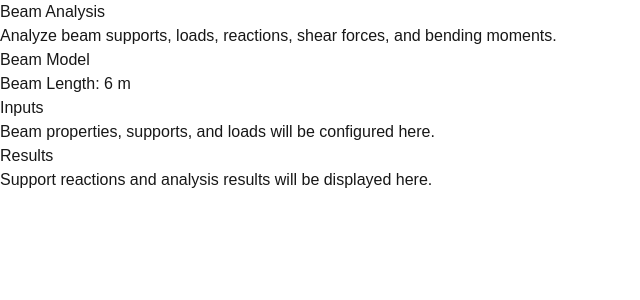
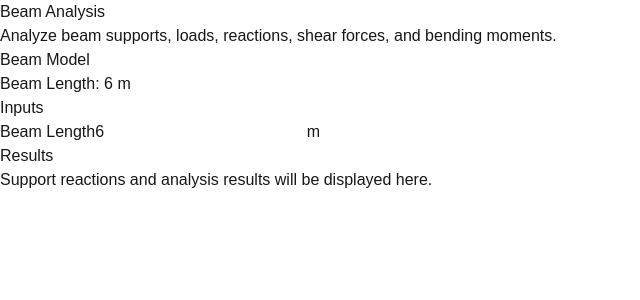
Before and after one commit to jkupi/engineering_platform, a Next.js app: page /structural/beam in a window 1280 px wide. Shown: the top 300 px of the page, without its empty margins (0-640 px from the left). Built offline with nearby package versions, Linux system fonts and the light colour scheme.

Commit message:
Made beam length editable

```diff
--- a/src/app/structural/beam/page.tsx
+++ b/src/app/structural/beam/page.tsx
@@ -1,10 +1,13 @@
+"use client";
+
+import { useState } from "react";
 import BeamModel from "@/components/BeamModel";
 import type { Beam } from "@/engine/structures/beam/types";
 
 export default function BeamPage() {
-  const beam: Beam = {
+  const [beam, setBeam] = useState<Beam>({
     length: 6,
-  };
+  });
 
   return (
     <main>
@@ -15,12 +18,27 @@ export default function BeamPage() {
         moments.
       </p>
 
-       <BeamModel beam={beam} />
+      <BeamModel beam={beam} />
 
       <section>
         <h2>Inputs</h2>
 
-        <p>Beam properties, supports, and loads will be configured here.</p>
+        <label htmlFor="beam-length">Beam Length</label>
+
+        <input
+          id="beam-length"
+          type="number"
+          value={beam.length}
+          onChange={(event) => {
+            const newLength = Number(event.target.value);
+
+            setBeam({
+              ...beam,
+              length: newLength,
+            });
+          }}
+        />
+        <span> m</span>
       </section>
 
       <section>
```
